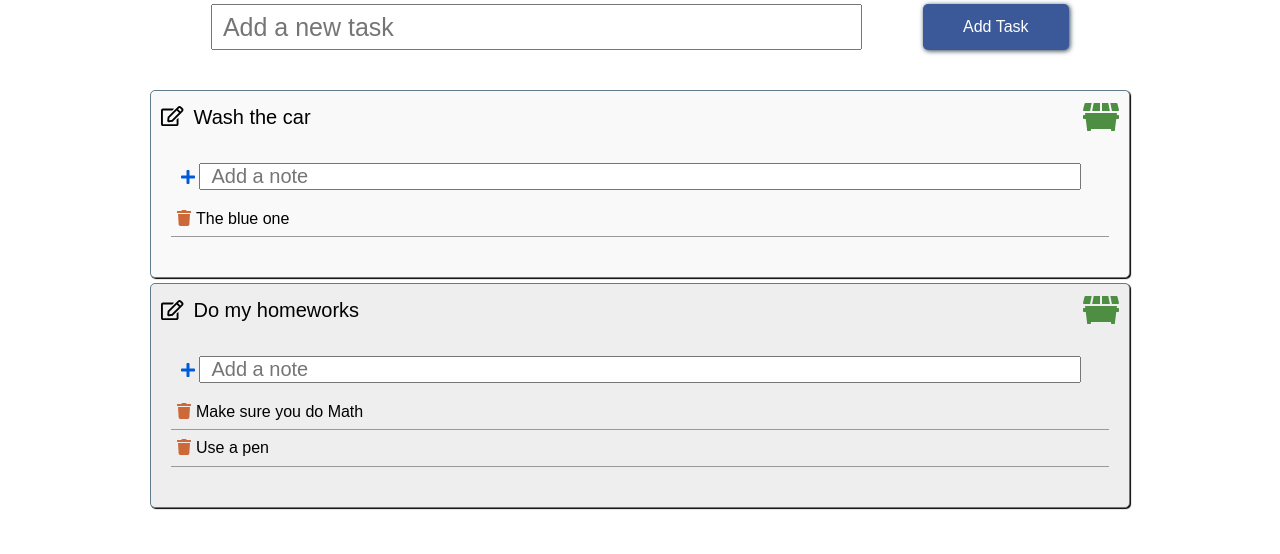
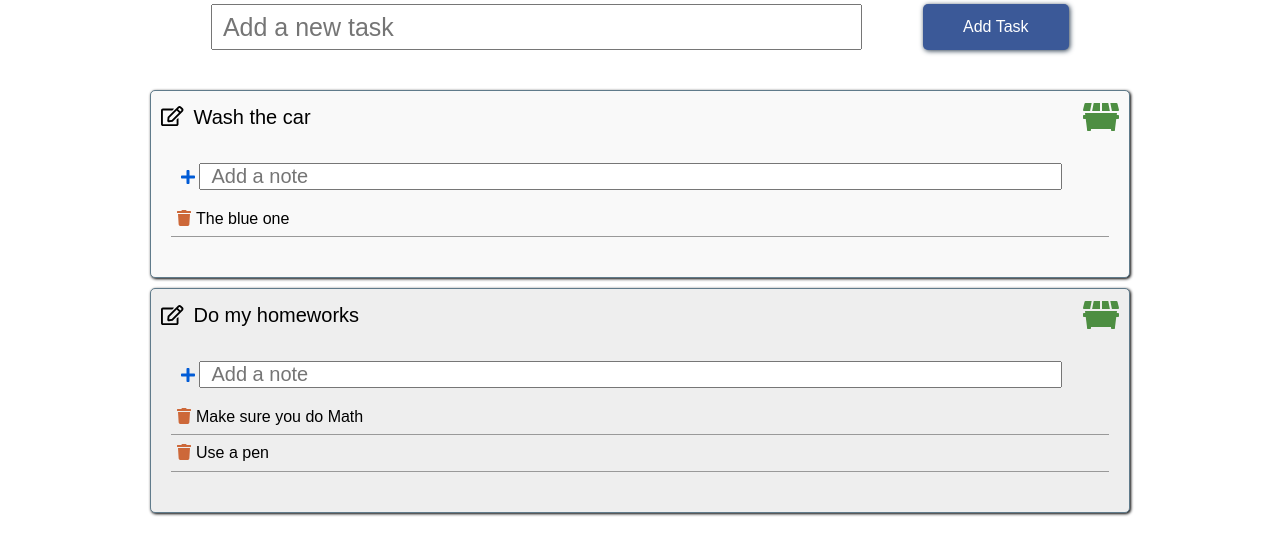
Before and after one commit to amitaysoffer/Todo-jQuery, a plain HTML site: page index.html in a window 1280 px wide. Shown: the part 224-778 px from the top of the page. Drawn offline with nearby package versions, Linux system fonts and the light colour scheme.

```diff
--- a/style.css
+++ b/style.css
@@ -93,8 +93,8 @@ ul {
     width: 100%;
     border-radius: 5px;
     background: #eee;
-    box-shadow: 1px 1px 1px;
-    margin: 5px 0;
+    box-shadow: 1px 1px 3px;
+    margin: 10px 0;
 }
 
 #main .task:nth-child(odd) {
@@ -140,7 +140,7 @@ ul {
 #note-input{
     padding: 0 10px;
     font-size: 20px;
-    width: 96%;
+    width: 94%;
 }
 
 #note-control {
```
